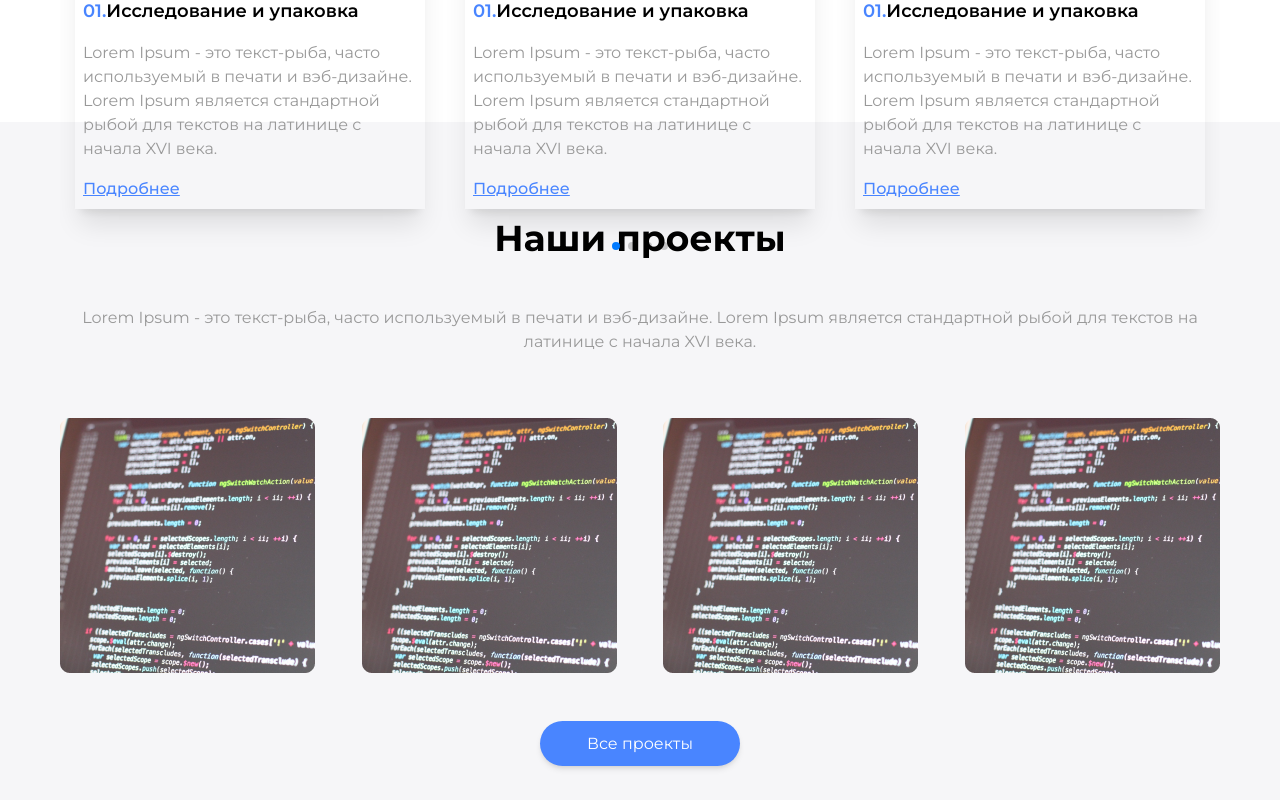
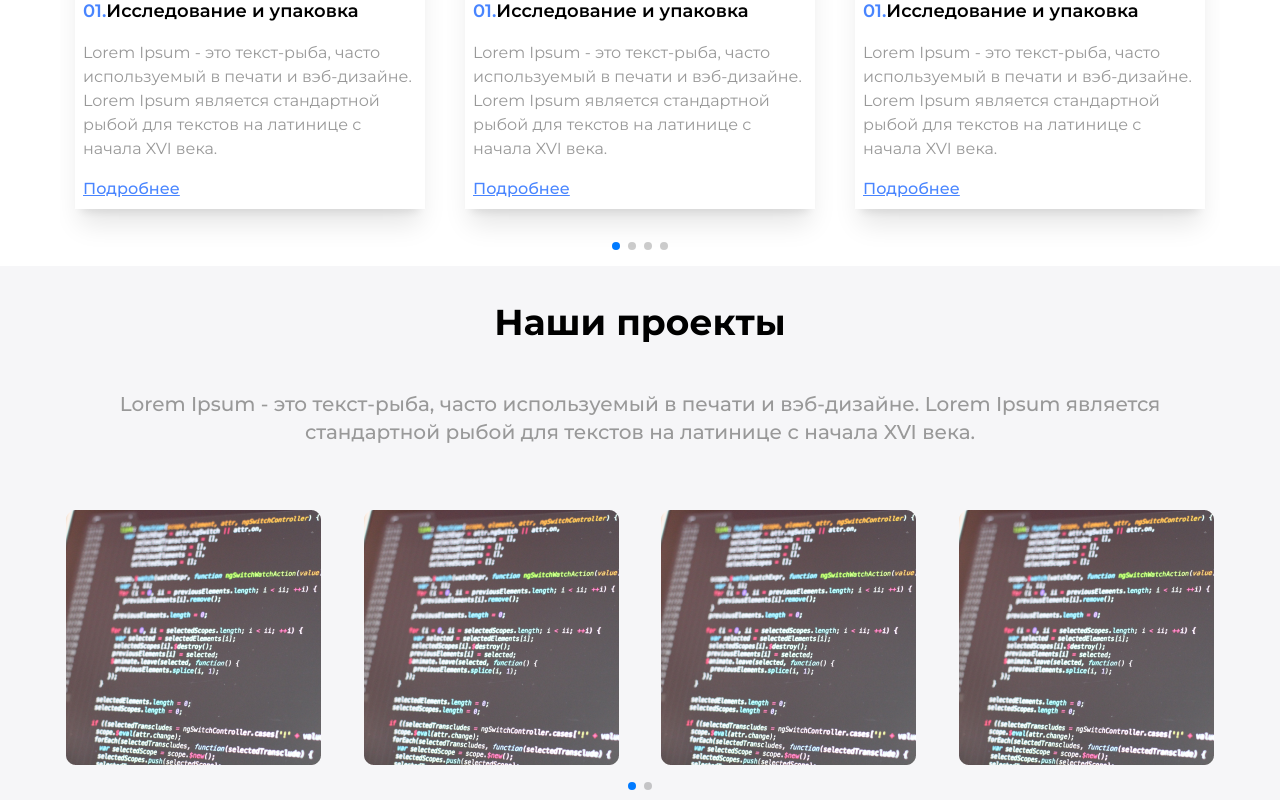
Before and after one commit to NursultanUlanuulu/KaiSoft, a React (Vite) app: page / in a window 1280 px wide. Shown: the part 2700-3500 px from the top of the page. Built offline with nearby package versions, Linux system fonts and the light colour scheme.

Commit message:
fixed projects

```diff
--- a/src/components/allProjects/AllProjects.jsx
+++ b/src/components/allProjects/AllProjects.jsx
@@ -1,26 +1,62 @@
-import code from "../../assets/images/allProjects/code.png";
+// import code from "../../assets/images/allProjects/code.png";
 import { Container } from "../../style/style";
 import Button from "../UI/Button";
+import { Swiper, SwiperSlide } from "swiper/react";
+import "swiper/css";
+import "swiper/css/pagination";
+import { Pagination } from "swiper/modules";
+import { allProjects } from "../../utils/constants/constants";
 export default function AllProjects() {
   return (
-    <div className="bg-[#F6F6F8] pt-24 pb-28">
+    <div className="bg-[#F6F6F8] mt-[9rem] py-9">
       <Container>
         <div className=" ">
           <div>
-            <h2 className="text-center text-[#000] text-4xl font-bold">
+            <h2 className="text-center text-[#000] text-xl font-semibold sm:text-2xl sm:font-bold md:text-3xl lg:text-4xl lg:font-bold">
               Наши проекты
             </h2>
-            <p className="text-center text-[#999] text-base font-normal mt-12 mb-16">
+            <p className="text-center text-[#999] text-sm font-medium mt-3 sm:text-lg md:text-xl    lg:mt-12 mb-16">
               Lorem Ipsum - это текст-рыба, часто используемый в печати и
               вэб-дизайне. Lorem Ipsum является стандартной рыбой для текстов на
               латинице с начала XVI века.
             </p>
           </div>
-          <div className="flex justify-between">
-            <img src={code} alt="" />
-            <img src={code} alt="" />
-            <img src={code} alt="" />
-            <img src={code} alt="" />
+          <div className="flex justify-between ">
+            <Swiper
+              slidesPerView={3}
+              spaceBetween={10}
+              pagination={{
+                clickable: true,
+              }}
+              breakpoints={{
+                320: {
+                  slidesPerView: 1,
+                  spaceBetween: 20,
+                },
+                640: {
+                  slidesPerView: 2,
+                  spaceBetween: 20,
+                },
+                768: {
+                  slidesPerView: 3,
+                  spaceBetween: 20,
+                },
+                1024: {
+                  slidesPerView: 4,
+                  spaceBetween: 30,
+                },
+              }}
+              modules={[Pagination]}
+              className="mySwiper"
+            >
+              {allProjects.map(({ image, id }) => (
+                <SwiperSlide key={id}>
+                  <div className="flex justify-center mb-10">
+                    <img src={image} alt="" />
+                  </div>
+                </SwiperSlide>
+              ))}
+            </Swiper>
           </div>
           <div className="text-center mt-12 ">
             <Button className="bg-[#4985FF] text-white w-[200px] h-[45px] rounded-[30px] shadow-md">
--- a/src/utils/constants/constants.js
+++ b/src/utils/constants/constants.js
@@ -1,4 +1,5 @@
 import project from "../../assets/icons/project.svg";
+import code from "../../assets/images/allProjects/code.png";
 export const about = [
   {
     id: 1,
@@ -60,3 +61,25 @@ export const allServisesCard = [
     text: "Lorem Ipsum - это текст-рыба, часто используемый в печати и вэб-дизайне. Lorem Ipsum является стандартной рыбой для текстов на латинице с начала XVI века.",
   },
 ];
+export const allProjects = [
+  {
+    id: 1,
+    image: code,
+  },
+  {
+    id: 2,
+    image: code,
+  },
+  {
+    id: 3,
+    image: code,
+  },
+  {
+    id: 4,
+    image: code,
+  },
+  {
+    id: 4,
+    image: code,
+  },
+];
```
Also changed, not shown: src/pages/Home.jsx (+7 -7 lines).
